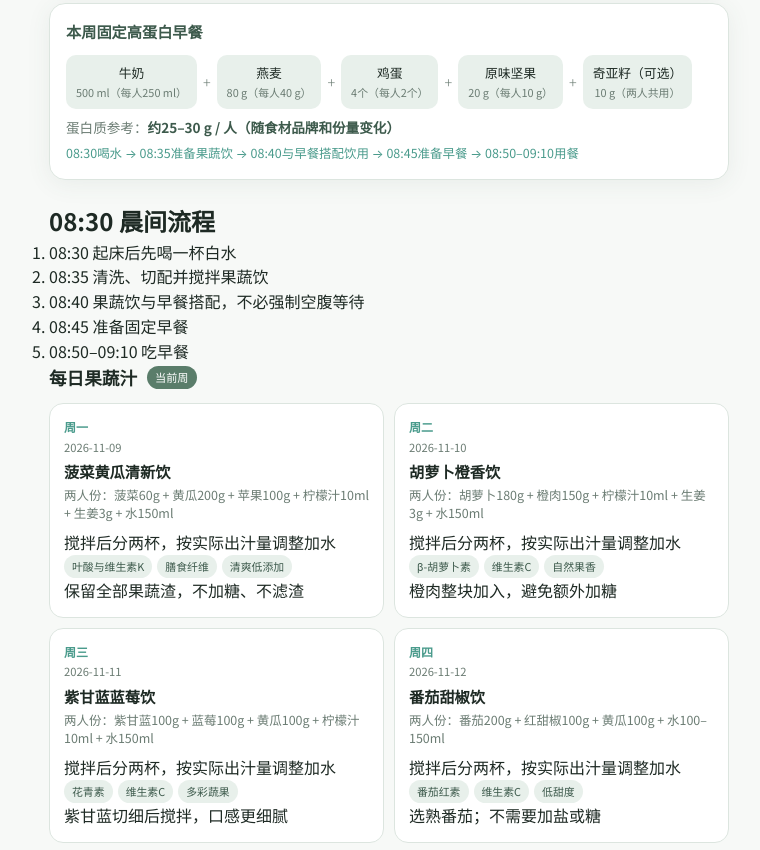
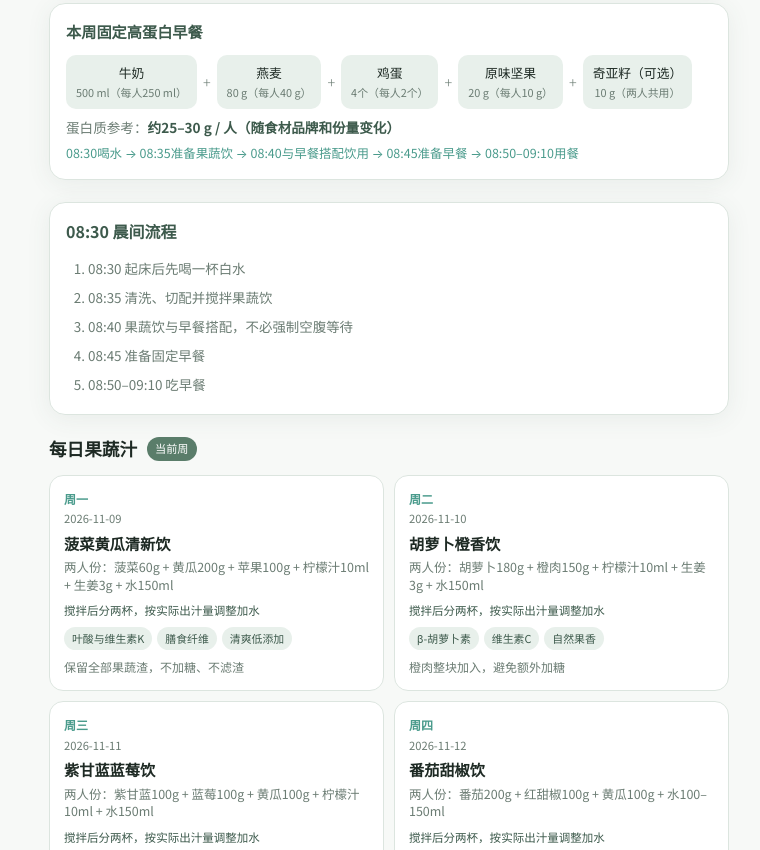
Before and after one commit to shockw4ver/shockw4ver.github.io, a plain HTML site: page index.html in a window 1280 px wide. Shown: the part 436-1286 px from the top of the page, without its empty margins (251-1011 px from the left). Drawn offline with Linux system fonts and the light colour scheme.

Commit message:
Upgrade nutrition journal weekly plan and PWA

```diff
--- a/styles.css
+++ b/styles.css
@@ -229,3 +229,10 @@
   .principles { grid-template-columns: repeat(3, 1fr); }
   .logo h1 { font-size: 1.3rem; }
 }
+
+.routine-section{background:var(--card);border:1px solid var(--border);border-radius:var(--radius);padding:16px;margin-bottom:20px;box-shadow:var(--shadow)}
+.routine-section h2{font-size:1rem;margin-bottom:10px;color:var(--sage-dark)}
+.routine-list{padding-left:22px;color:var(--muted);font-size:.84rem}
+.routine-list li{padding:4px 0}
+.day-meta{font-size:.72rem;color:var(--sage-dark);margin:0 0 7px}
+.day-note{font-size:.75rem;color:var(--muted);margin-top:8px}
```
